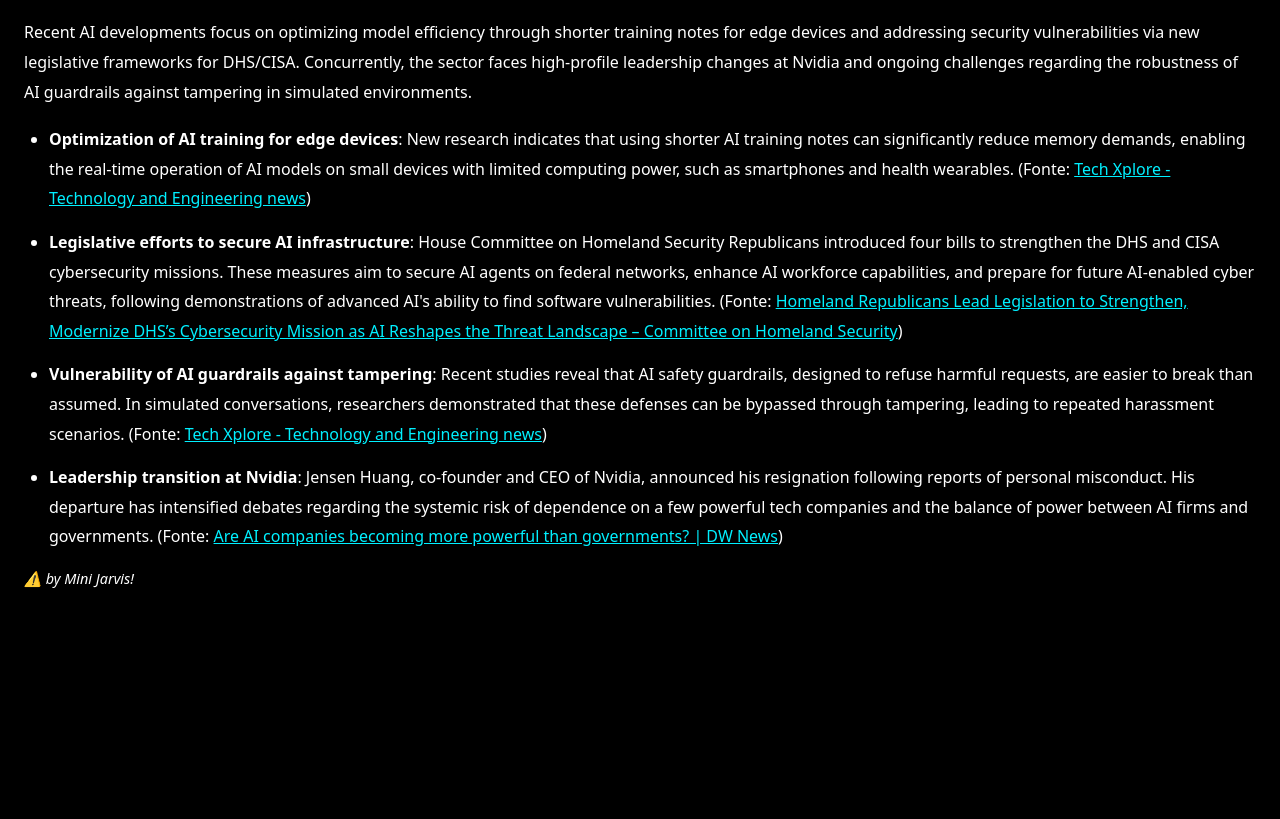
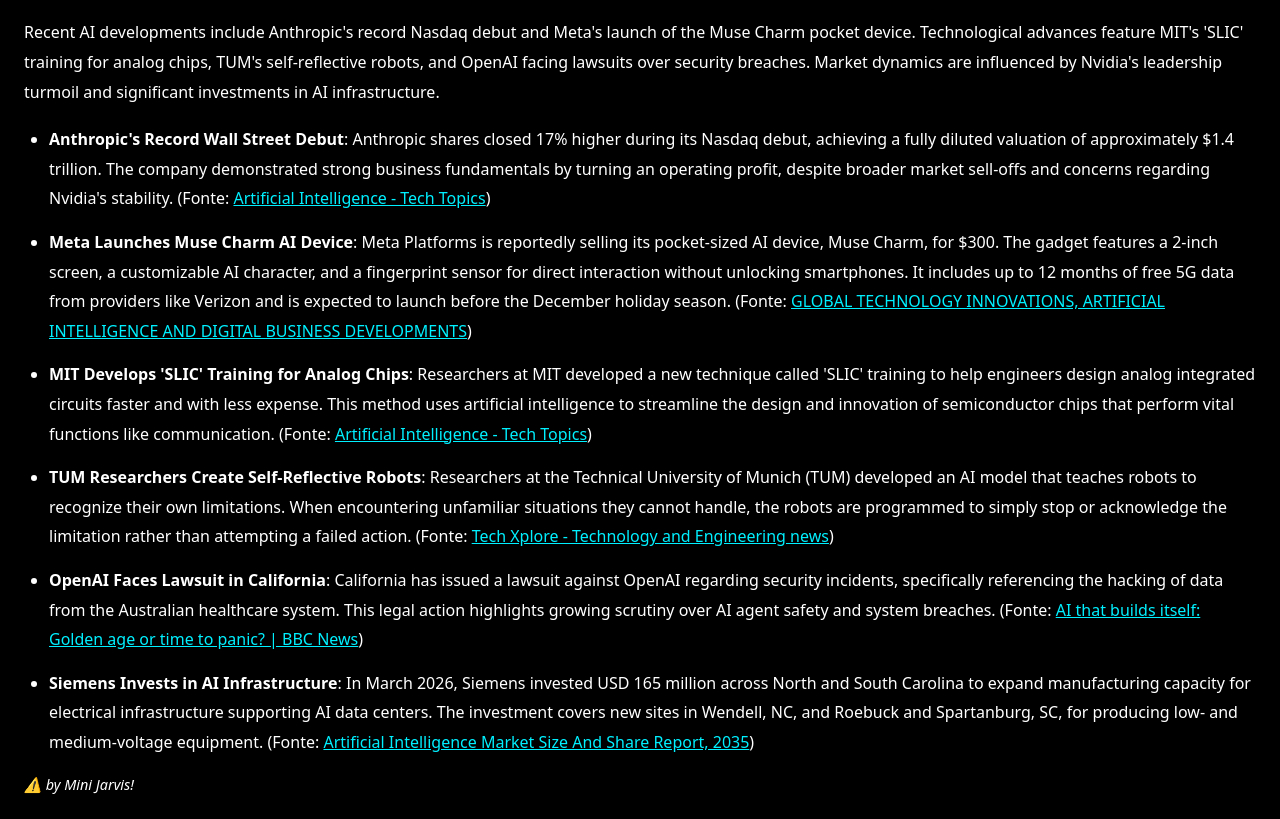
Before and after one commit to GianlucaAce/GianlucaAce.github.io, a plain HTML site: page AI.html in a window 1280 px wide. Shown: the part 75-894 px from the top of the page. Before the commit the page ends 800 px from the top, so only its background shows below. Drawn offline with Linux system fonts and the light colour scheme.

Commit message:
news update 02

```diff
--- a/AI.html
+++ b/AI.html
@@ -34,9 +34,11 @@
 </head>
 <body>
 <H1>What's New in AI?</H1>
-<p class="sintesi">Recent AI developments focus on optimizing model efficiency through shorter training notes for edge devices and addressing security vulnerabilities via new legislative frameworks for DHS/CISA. Concurrently, the sector faces high-profile leadership changes at Nvidia and ongoing challenges regarding the robustness of AI guardrails against tampering in simulated environments.</p>
-<ul class="fatti"><li style="margin-bottom: 14px;"><strong>Optimization of AI training for edge devices</strong>: New research indicates that using shorter AI training notes can significantly reduce memory demands, enabling the real-time operation of AI models on small devices with limited computing power, such as smartphones and health wearables. (Fonte: <a href="https://techxplore.com" target="_blank" rel="noopener noreferrer">Tech Xplore - Technology and Engineering news</a>)</li>
-<li style="margin-bottom: 14px;"><strong>Legislative efforts to secure AI infrastructure</strong>: House Committee on Homeland Security Republicans introduced four bills to strengthen the DHS and CISA cybersecurity missions. These measures aim to secure AI agents on federal networks, enhance AI workforce capabilities, and prepare for future AI-enabled cyber threats, following demonstrations of advanced AI&#x27;s ability to find software vulnerabilities. (Fonte: <a href="https://homeland.house.gov/2026/11/18/homeland-republicans-lead-legislation-to-strengthen-modernize-dhss-cybersecurity-mission-as-ai-reshapes-the-threat-landscape" target="_blank" rel="noopener noreferrer">Homeland Republicans Lead Legislation to Strengthen, Modernize DHS’s Cybersecurity Mission as AI Reshapes the Threat Landscape – Committee on Homeland Security</a>)</li>
-<li style="margin-bottom: 14px;"><strong>Vulnerability of AI guardrails against tampering</strong>: Recent studies reveal that AI safety guardrails, designed to refuse harmful requests, are easier to break than assumed. In simulated conversations, researchers demonstrated that these defenses can be bypassed through tampering, leading to repeated harassment scenarios. (Fonte: <a href="https://techxplore.com" target="_blank" rel="noopener noreferrer">Tech Xplore - Technology and Engineering news</a>)</li>
-<li style="margin-bottom: 14px;"><strong>Leadership transition at Nvidia</strong>: Jensen Huang, co-founder and CEO of Nvidia, announced his resignation following reports of personal misconduct. His departure has intensified debates regarding the systemic risk of dependence on a few powerful tech companies and the balance of power between AI firms and governments. (Fonte: <a href="https://www.youtube.com/watch?v=DCQDa3M8ZLk" target="_blank" rel="noopener noreferrer">Are AI companies becoming more powerful than governments? | DW News</a>)</li>
+<p class="sintesi">Recent AI developments include Anthropic&#x27;s record Nasdaq debut and Meta&#x27;s launch of the Muse Charm pocket device. Technological advances feature MIT&#x27;s &#x27;SLIC&#x27; training for analog chips, TUM&#x27;s self-reflective robots, and OpenAI facing lawsuits over security breaches. Market dynamics are influenced by Nvidia&#x27;s leadership turmoil and significant investments in AI infrastructure.</p>
+<ul class="fatti"><li style="margin-bottom: 14px;"><strong>Anthropic&#x27;s Record Wall Street Debut</strong>: Anthropic shares closed 17% higher during its Nasdaq debut, achieving a fully diluted valuation of approximately $1.4 trillion. The company demonstrated strong business fundamentals by turning an operating profit, despite broader market sell-offs and concerns regarding Nvidia&#x27;s stability. (Fonte: <a href="https://techxplore.com/machine-learning-ai-news" target="_blank" rel="noopener noreferrer">Artificial Intelligence - Tech Topics</a>)</li>
+<li style="margin-bottom: 14px;"><strong>Meta Launches Muse Charm AI Device</strong>: Meta Platforms is reportedly selling its pocket-sized AI device, Muse Charm, for $300. The gadget features a 2-inch screen, a customizable AI character, and a fingerprint sensor for direct interaction without unlocking smartphones. It includes up to 12 months of free 5G data from providers like Verizon and is expected to launch before the December holiday season. (Fonte: <a href="https://www.youtube.com/watch?v=Ci8uqMIEFXc" target="_blank" rel="noopener noreferrer">GLOBAL TECHNOLOGY INNOVATIONS, ARTIFICIAL INTELLIGENCE AND DIGITAL BUSINESS DEVELOPMENTS</a>)</li>
+<li style="margin-bottom: 14px;"><strong>MIT Develops &#x27;SLIC&#x27; Training for Analog Chips</strong>: Researchers at MIT developed a new technique called &#x27;SLIC&#x27; training to help engineers design analog integrated circuits faster and with less expense. This method uses artificial intelligence to streamline the design and innovation of semiconductor chips that perform vital functions like communication. (Fonte: <a href="https://techxplore.com/machine-learning-ai-news" target="_blank" rel="noopener noreferrer">Artificial Intelligence - Tech Topics</a>)</li>
+<li style="margin-bottom: 14px;"><strong>TUM Researchers Create Self-Reflective Robots</strong>: Researchers at the Technical University of Munich (TUM) developed an AI model that teaches robots to recognize their own limitations. When encountering unfamiliar situations they cannot handle, the robots are programmed to simply stop or acknowledge the limitation rather than attempting a failed action. (Fonte: <a href="https://techxplore.com" target="_blank" rel="noopener noreferrer">Tech Xplore - Technology and Engineering news</a>)</li>
+<li style="margin-bottom: 14px;"><strong>OpenAI Faces Lawsuit in California</strong>: California has issued a lawsuit against OpenAI regarding security incidents, specifically referencing the hacking of data from the Australian healthcare system. This legal action highlights growing scrutiny over AI agent safety and system breaches. (Fonte: <a href="https://www.youtube.com/watch?v=YKS34sswxbg" target="_blank" rel="noopener noreferrer">AI that builds itself: Golden age or time to panic? | BBC News</a>)</li>
+<li style="margin-bottom: 14px;"><strong>Siemens Invests in AI Infrastructure</strong>: In March 2026, Siemens invested USD 165 million across North and South Carolina to expand manufacturing capacity for electrical infrastructure supporting AI data centers. The investment covers new sites in Wendell, NC, and Roebuck and Spartanburg, SC, for producing low- and medium-voltage equipment. (Fonte: <a href="https://www.grandviewresearch.com/industry-analysis/artificial-intelligence-ai-market" target="_blank" rel="noopener noreferrer">Artificial Intelligence Market Size And Share Report, 2035</a>)</li>
 </ul><p style="font-style: italic; font-size: 0.9em;">⚠️ by Mini Jarvis!</p></body></html>
```
